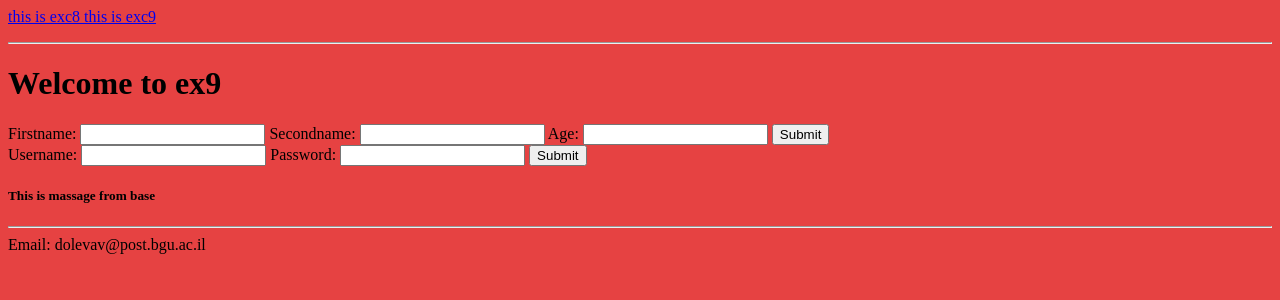
After one commit to dolevav/Avia.dolev, a Flask app: page /logout in a window 1280 px wide. The commit adds this page. Shown: the top 300 px of the page. Run offline with Flask 2, Linux system fonts and the light colour scheme.

Commit message:
upload exc9

```diff
--- a/arseny/myFLASKproject/app.py
+++ b/arseny/myFLASKproject/app.py
@@ -1,6 +1,7 @@
 from flask import Flask, redirect, url_for, render_template, request, session
 
 app = Flask(__name__)
+app.secret_key = '123'
 
 
 @app.route('/')
@@ -32,6 +33,35 @@
     return render_template('assignment8.html', my_profile={'name': 'avia', 'second': 'dolev'},
                            university='BGU', fav_books=['harry potter', 'me before you', 'jack richer'], hobbies=('music', 'sport', 'friends'))
 
+@app.route('/assignment9', methods=['GET', 'POST'])
+def ass9_func():
+    users = [
+    {'firstname': 'avia', 'secondname': 'dolev', 'age': '26'},
+    {'firstname': 'michal', 'secondname': 'lee', 'age': '22'},
+    {'firstname': 'sharon', 'secondname': 'cohen', 'age': '25'},
+    {'firstname': 'tal', 'secondname': 'fun', 'age': '33'},
+    {'firstname': 'mor', 'secondname': 'gil', 'age': '30'},
+    ]
+    if request.method == 'GET':
+        if 'firstname' in request.args:
+            firstname = request.args['firstname']
+            secondname = request.args['secondname']
+            age = request.args['age']
+            return render_template('assignment9.html', fn=firstname, sn=secondname, ag=age, users=users)
+        return render_template('assignment9.html')
+    if request.method == 'POST':
+        username = request.form['username']
+        password = request.form['password']
+        #db
+        session['username'] = username
+        return render_template('assignment9.html', username=username)
+
+
+@app.route('/logout')
+def logout_func():
+    session['username'] = ''
+    return render_template('assignment9.html')
+
 
 
 if __name__ == '__main__':
--- a/arseny/myFLASKproject/templates/assignment8.html
+++ b/arseny/myFLASKproject/templates/assignment8.html
@@ -1,9 +1,9 @@
 {%  extends 'base.html' %}
 
-{% block title %}this is exc8{% endblock %}
+{% block title %}exc8{% endblock %}
 
 {%  block tohen %}
-    {{  super() }}
+    {{  super () }}
         <h1> about me..</h1>
     <h2>name: {{ my_profile.name | default('unknown', true) |upper()}} {{ my_profile.second | upper() }}</h2>
     <h2> university: {{ university | default('unspecified', true)}}</h2>
--- /dev/null
+++ b/arseny/myFLASKproject/templates/assignment9.html
@@ -0,0 +1,42 @@
+{%  extends 'base.html' %}
+
+{% block title %}exc9{% endblock %}
+
+{%  block tohen %}
+    {{  super () }}
+        <h1>Welcome to ex9</h1>
+        <form action="/assignment9" method="get">
+            Firstname: <input name="firstname" type="text">
+            Secondname: <input name="secondname" type="text">
+            Age: <input name="age" type="number">
+            <input type="submit">
+        </form>
+
+
+        {% if fn %}
+           {% for user in users %}
+                {% if user['firstname'] == fn %}
+                    <h3>your firstname: {{ fn }} </h3>
+                    <h3>your secondname: {{ sn }} </h3>
+                    <h3>your age: {{ ag }}</h3>
+                {% endif %}
+           {% endfor%}
+        {% else %}
+          {% for user in users %}
+              <li>{{ user }}</li>
+          {% endfor %}
+        {% endif %}
+
+
+        {% if session.username %}
+             <h3>Welcome back, {{ session.username }}! </h3>
+        {% else %}
+              <form action="/assignment9"  method="post">
+              Username: <input name="username" type="text">
+              Password: <input name="password" type="password">
+             <input type="submit">
+         </form>
+        {% endif %}
+
+
+{% endblock %}
--- a/arseny/myFLASKproject/templates/header.html
+++ b/arseny/myFLASKproject/templates/header.html
@@ -7,6 +7,16 @@
 <body>
   <header>
         <a href="/assignment8" > this is exc8 </a>
+        <a href="/assignment9" > this is exc9 </a>
+        {% if session.username %}
+            <h1> Logged-in, {{ session.username }} !</h1>
+            <a href="/logout">Logout</a>
+        {% else %}
+            <p> </p>
+        {% endif %}
+
+
+
     </header>
 </body>
 </html>
```
